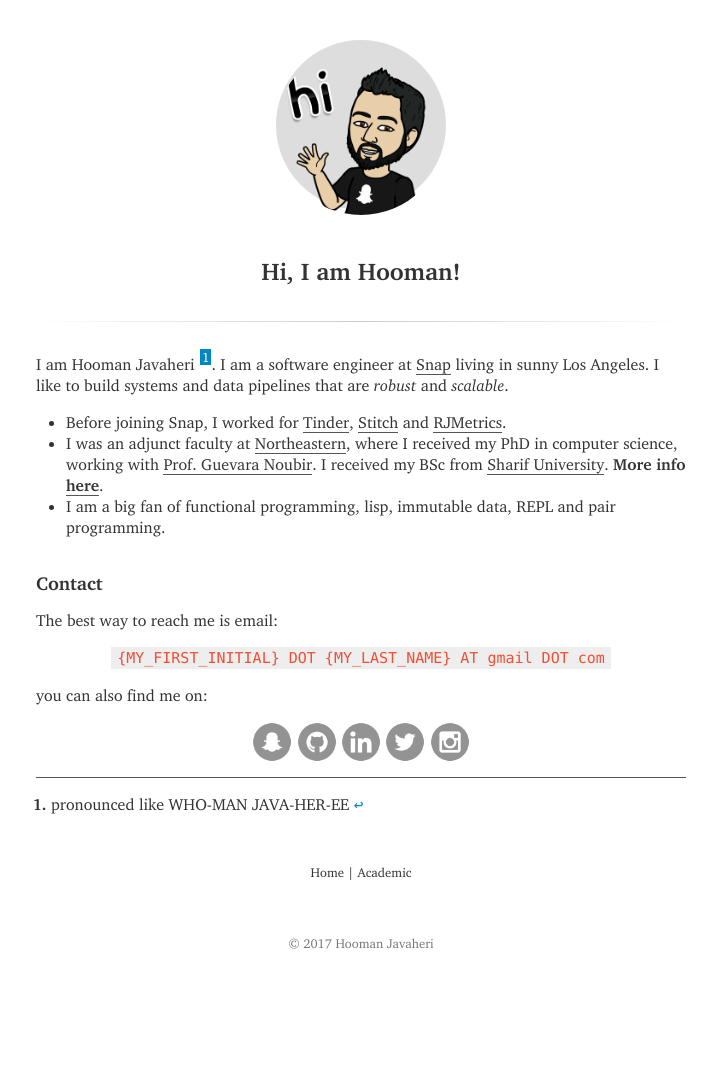
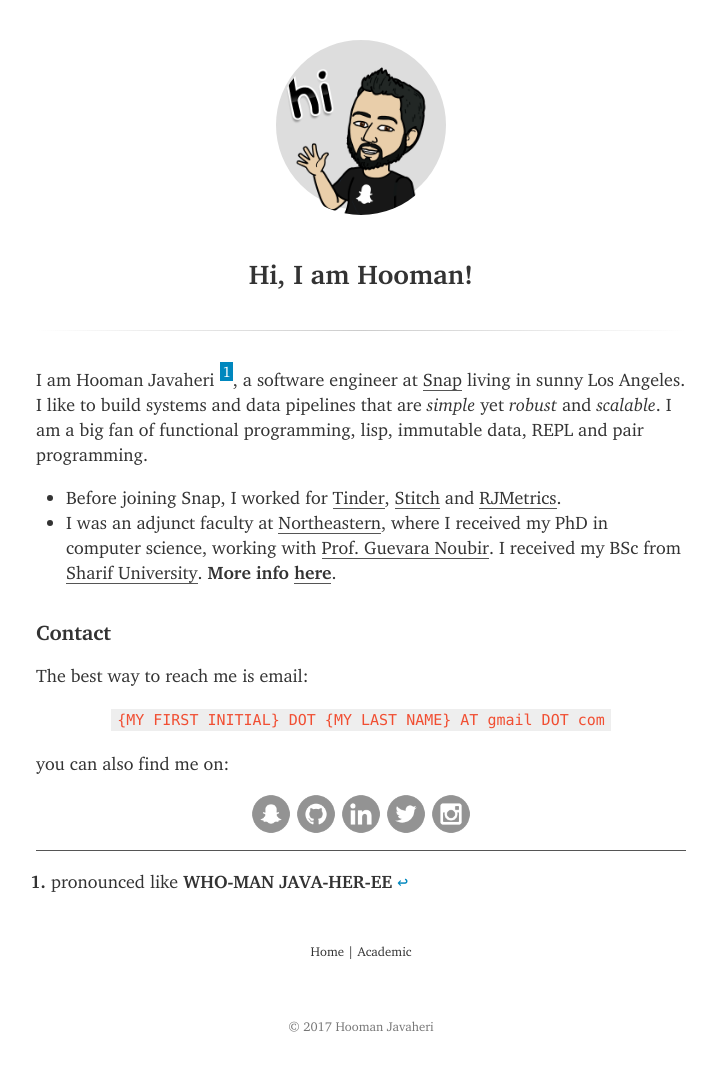
Before and after one commit to namooh/namooh.github.io, a Jekyll site: the page built from index.md, in a window 1280 px wide. Shown: the whole page, without its empty margins (279-996 px from the left). Built offline with Jekyll 4.4.1, drawn with Linux system fonts in a browser that asks for light colours; before the commit the page ends 989 px from its top, so only the background shows below that.

Commit message:
bigger font

```diff
--- a/_sass/main.scss
+++ b/_sass/main.scss
@@ -14,8 +14,8 @@
   font-weight: bold;
 }
 body {
-  font-size: 16px;
-  line-height: 21px;
+  font-size: 18px;
+  line-height: 25px;
   font-weight: normal;
   font-style: normal;
   font-family: Charter, consolas, monaco, courier, "courier new", fixed-width;
@@ -227,8 +227,8 @@
     margin: 30px 0;
   }
   p {
-    font-size: 16px;
-    line-height: 21px;
+    font-size: 18px;
+    line-height: 25px;
     word-wrap: break-word;
   }
   .footnote {
--- a/index.md
+++ b/index.md
@@ -3,17 +3,18 @@
 title: Hi, I am Hooman!
 ---
 
-I am Hooman Javaheri [^1]. I am a software engineer at [Snap](https://www.snap.com/en-US/)
-living in sunny Los Angeles. I like to build systems and data pipelines that are _robust_ and _scalable_.
+I am Hooman Javaheri [^1], a software engineer at [Snap](https://www.snap.com/en-US/)
+living in sunny Los Angeles. I like to build systems and data pipelines that are
+_simple_ yet _robust_ and _scalable_. I am a big fan of functional programming, lisp, immutable
+data, REPL and pair programming.
 
 - Before joining Snap, I worked for [Tinder](https://www.gotinder.com/), [Stitch](https://www.stitchdata.com/) and [RJMetrics](http://www.rjmetrics.com).
-- I was an adjunct faculty at [Northeastern](http://www.ccis.northeastern.edu/), where I received my PhD in computer science, working with [Prof. Guevara Noubir](http://ccis.northeastern.edu/home/noubir). I received my BSc from [Sharif University](http://www.en.sharif.edu/). **More info [here](/academic)**.
-- I am a big fan of functional programming, lisp, immutable data, REPL and pair programming.
+- I was an adjunct faculty at [Northeastern](http://www.ccis.northeastern.edu/), where I received my PhD in computer science, working with [Prof. Guevara Noubir](http://ccis.northeastern.edu/home/noubir). I received my BSc from [Sharif University](https://en.wikipedia.org/wiki/Sharif_University_of_Technology). **More info [here](/academic)**.
 
 ### Contact
 The best way to reach me is email:
 
-`{MY_FIRST_INITIAL} DOT {MY_LAST_NAME} AT gmail DOT com`
+`{MY FIRST INITIAL} DOT {MY LAST NAME} AT gmail DOT com`
 {: style="text-align: center;"}
 
 you can also find me on:
@@ -37,4 +38,4 @@
 </div>
 
 
-[^1]: pronounced like WHO-MAN JAVA-HER-EE
+[^1]: pronounced like **WHO-MAN JAVA-HER-EE**
```
